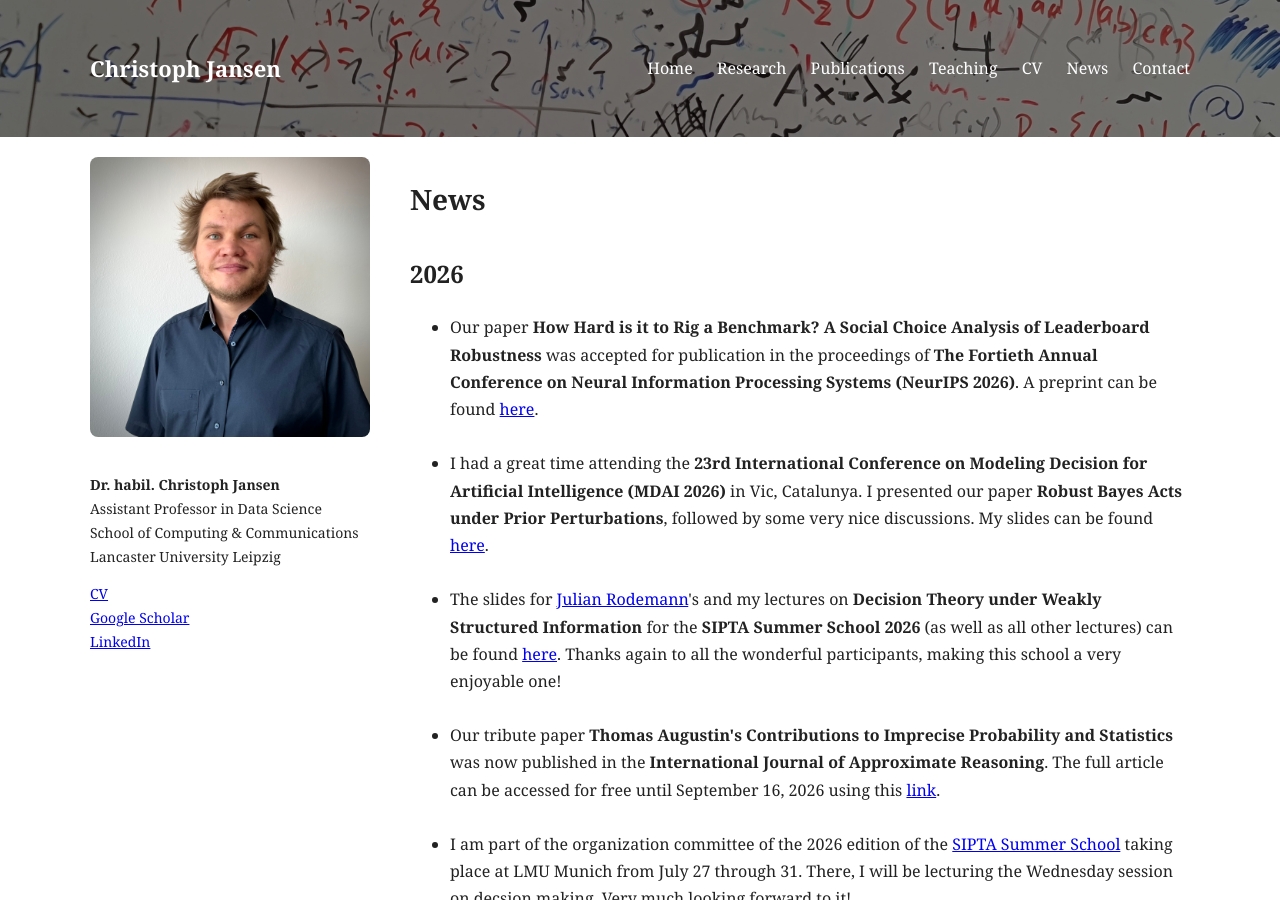
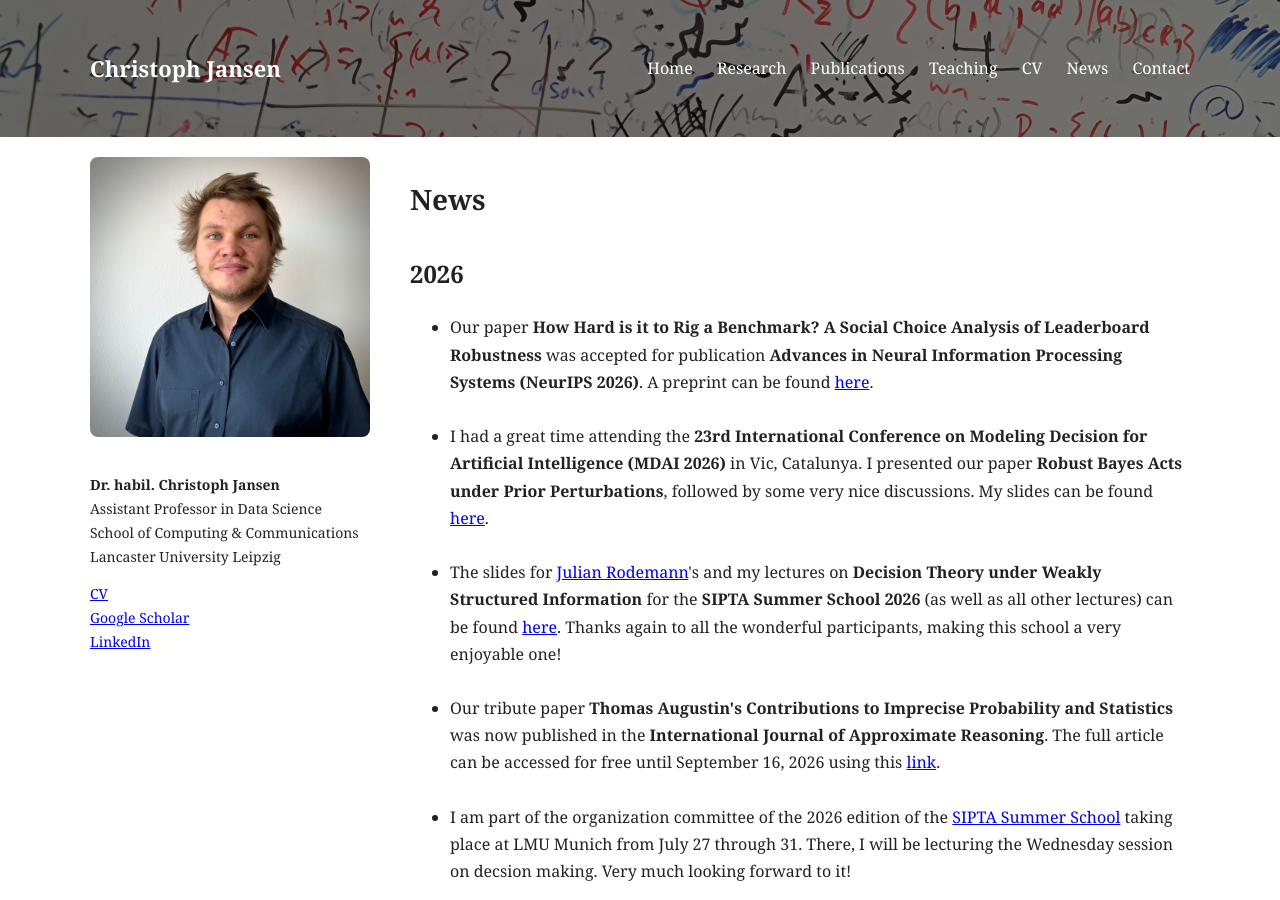
Before and after one commit to jansenc/jansenc.github.io, a Jekyll site: the page built from news/index.md, in a window 1280 px wide and 900 px high. Built offline with Jekyll 4.4.1, drawn with Linux system fonts in a browser that asks for light colours.

Commit message:
Update index.md

```diff
--- a/news/index.md
+++ b/news/index.md
@@ -9,7 +9,7 @@ permalink: /news/
 <h2>2026</h2>
 <ul>
     <li>
-    Our paper <strong>How Hard is it to Rig a Benchmark? A Social Choice Analysis of Leaderboard Robustness</strong> was accepted for publication in the proceedings of <strong>The Fortieth Annual Conference on Neural Information Processing Systems (NeurIPS 2026)</strong>. A preprint can be found <a href="https://arxiv.org/abs/2605.23628">here</a>.
+    Our paper <strong>How Hard is it to Rig a Benchmark? A Social Choice Analysis of Leaderboard Robustness</strong> was accepted for publication <strong>Advances in Neural Information Processing Systems (NeurIPS 2026)</strong>. A preprint can be found <a href="https://arxiv.org/abs/2605.23628">here</a>.
   </li>
     <br>
     <li>
```
